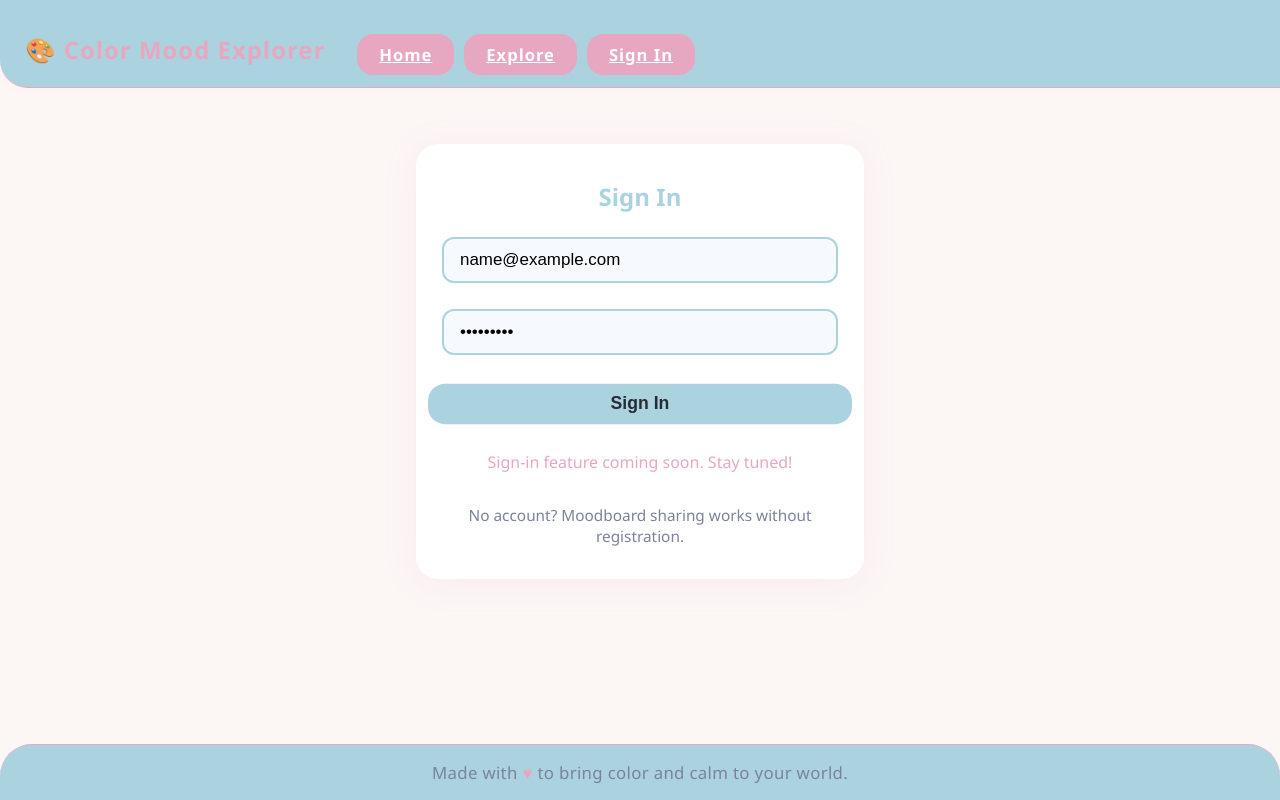
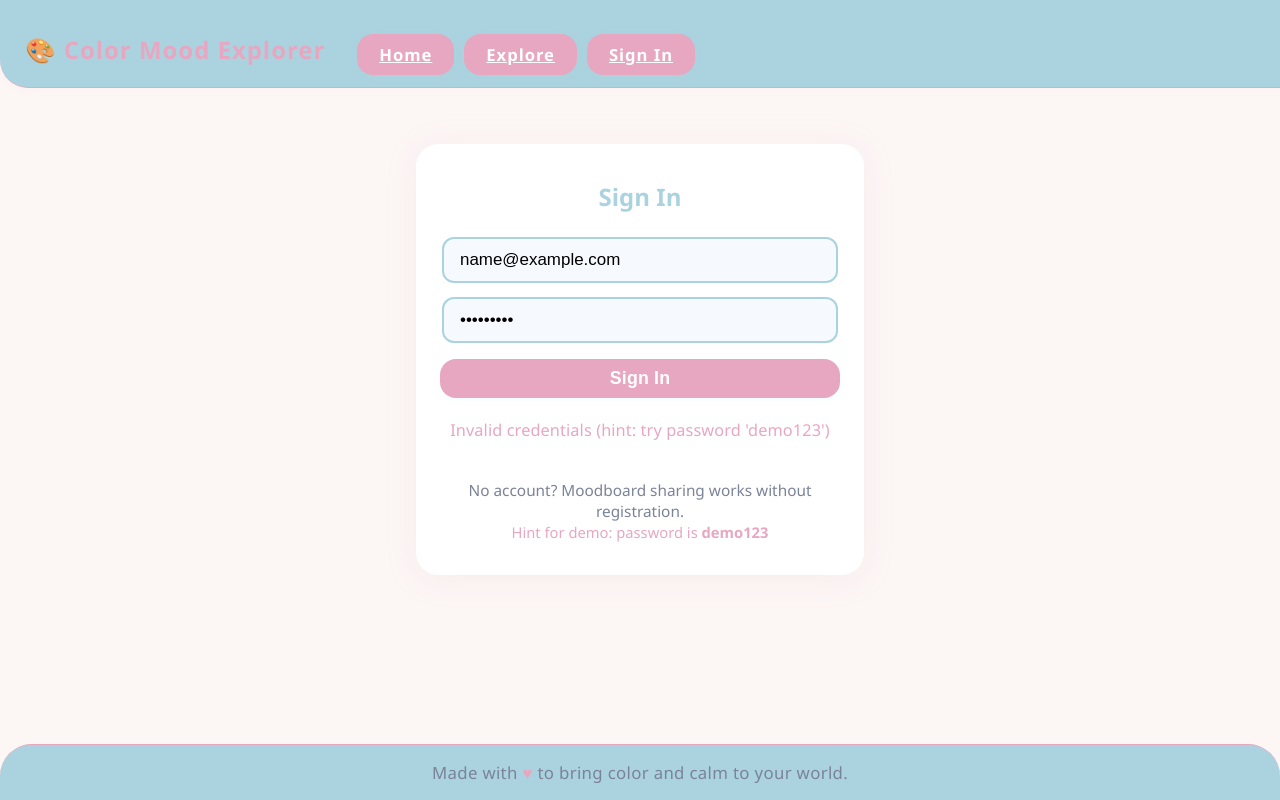
Before and after one commit to Workflow-Manager-admin/serenehue-mood--art-explorer-105425-7343c845, a React (Create React App) app in the folder frontend_react/: page /signin in a window 1280 px wide. Both pictures are taken after typing "name@example.com", "Sample123" into the empty fields and a click on the button "Sign In". Shown: the top 800 px of the page. Built offline with nearby package versions, Linux system fonts and the light colour scheme; the HTML template or start-up script is replaced by a standard one.

Commit message:
CheckPoint

```diff
--- a/frontend_react/src/pages/SignIn.js
+++ b/frontend_react/src/pages/SignIn.js
@@ -1,27 +1,108 @@
-import React, { useState } from "react";
+import React, { useState, useRef } from "react";
+
+// Simple email format regex
+const EMAIL_REGEX = /^[^\s@]+@[^\s@]+\.[^\s@]+$/;
 
 // PUBLIC_INTERFACE
 function SignIn() {
   /**
-   * Minimal Sign In page: username/email and password fields
+   * Enhanced Sign In page: full state management, validation, loading, and user feedback,
+   * with mock authentication logic and calming UI/UX.
    */
 
+  // Form states
   const [email, setEmail] = useState("");
   const [password, setPassword] = useState("");
+  // Per-field error messages
+  const [emailError, setEmailError] = useState("");
+  const [pwError, setPwError] = useState("");
+  // Loading and general auth state
+  const [loading, setLoading] = useState(false);
+  const [formState, setFormState] = useState("idle"); // idle | submitting | success | error
   const [msg, setMsg] = useState("");
+  // Used for focus management after submit
+  const emailRef = useRef(null);
+  const pwRef = useRef(null);
 
-  function handleSubmit(e) {
+  // Validate fields and return boolean
+  function validateFields() {
+    let valid = true;
+    // Email required and valid
+    if (!email.trim()) {
+      setEmailError("Email is required");
+      valid = false;
+      emailRef.current && emailRef.current.focus();
+    } else if (!EMAIL_REGEX.test(email.trim())) {
+      setEmailError("Enter a valid email address");
+      valid = false;
+      emailRef.current && emailRef.current.focus();
+    } else {
+      setEmailError("");
+    }
+    // Password required
+    if (!password) {
+      setPwError("Password is required");
+      if (valid && pwRef.current) pwRef.current.focus();
+      valid = false;
+    } else if (password.length < 4) {
+      setPwError("Password must be at least 4 characters");
+      if (valid && pwRef.current) pwRef.current.focus();
+      valid = false;
+    } else {
+      setPwError("");
+    }
+    return valid;
+  }
+
+  // Mock sign-in logic
+  function mockAuthenticate(email, password) {
+    // For demo: only allow `user@example.com`/`demo123`
+    return new Promise((resolve, reject) => {
+      setTimeout(() => {
+        // Demo: accept any email with password 'demo123', or simulate basic match
+        if (password === "demo123") {
+          resolve({ status: "success", user: { email } });
+        } else {
+          reject({ status: "fail", message: "Invalid credentials (hint: try password 'demo123')" });
+        }
+      }, 1200);
+    });
+  }
+
+  async function handleSubmit(e) {
     e.preventDefault();
-    // Dummy demo of login (no backend yet)
-    if (!email || !password) {
-      setMsg("Please enter both fields.");
+    setMsg("");
+    setFormState("idle");
+    setLoading(false);
+    setPwError(""); setEmailError("");
+
+    if (!validateFields()) {
+      setFormState("error");
+      setMsg(""); // Field-specific errors shown above
       return;
     }
-    setMsg("Sign-in feature coming soon. Stay tuned!");
+
+    setLoading(true);
+    setFormState("submitting");
+    // Simulate async sign-in (mock api)
+    try {
+      const res = await mockAuthenticate(email, password);
+      setFormState("success");
+      setMsg("Welcome! You signed in successfully. (This is a demo.)");
+      // Optionally clear fields
+      // setEmail(""); setPassword("");
+    } catch (err) {
+      setFormState("error");
+      setMsg(err.message || "Authentication failed");
+    } finally {
+      setLoading(false);
+    }
   }
 
+  // Accessibility: show aria-live feedback on msg, and per-error aria-describedby
   return (
-    <div style={{
+    <div
+      style={{
         maxWidth: "400px",
         margin: "3.5rem auto 0",
         background: "var(--info-card-bg)",
@@ -29,48 +110,164 @@ function SignIn() {
         padding: "36px 24px 32px 24px",
         boxShadow: "0 4px 32px 0 rgba(231,167,193,0.13)",
         textAlign: "center"
+      }}
+      aria-label="Sign In Form Section"
+    >
+      <h2 style={{
+        color: "var(--app-primary)",
+        marginTop: 0,
+        marginBottom: "16px",
+        fontWeight: 700
       }}>
-      <h2 style={{color: "var(--app-primary)", marginTop: 0, marginBottom: "16px", fontWeight: 700}}>Sign In</h2>
-      <form onSubmit={handleSubmit} style={{display: "flex", flexDirection: "column", alignItems: "center"}}>
+        Sign In
+      </h2>
+      <form
+        onSubmit={handleSubmit}
+        noValidate
+        style={{
+          display: "flex",
+          flexDirection: "column",
+          alignItems: "center"
+        }}
+        aria-describedby="signin-desc"
+      >
         <input
+          ref={emailRef}
           type="email"
           value={email}
           autoComplete="username"
           placeholder="Email"
           style={{
-            margin: "8px 0 18px 0",
+            margin: "8px 0 6px 0",
             fontSize: "1.06em",
             background: "#f6fafe",
             borderRadius: "12px",
             padding: "11px 16px",
-            border: "2px solid var(--app-primary)",
-            width: "90%"
+            border: `2px solid ${emailError ? "var(--app-accent)" : "var(--app-primary)"}`,
+            width: "90%",
+            outline: emailError ? "2.5px solid var(--app-accent)" : "none",
+            boxShadow: emailError ? "0 2px 10px 0 rgba(231,167,193,0.09)" : "none",
+            transition: "border .19s"
           }}
-          onChange={e => setEmail(e.target.value)}
+          aria-label="Email address"
+          aria-required="true"
+          aria-invalid={!!emailError}
+          aria-describedby={emailError ? "email-err" : undefined}
+          onChange={e => { setEmail(e.target.value); setEmailError(""); }}
+          disabled={loading}
         />
+        {emailError && (
+          <div id="email-err" role="alert" style={{
+            color: "var(--app-accent)",
+            marginBottom: 4,
+            fontSize: ".98em"
+          }}>
+            {emailError}
+          </div>
+        )}
         <input
+          ref={pwRef}
           type="password"
           value={password}
           autoComplete="current-password"
           placeholder="Password"
           style={{
-            margin: "8px 0 22px 0",
+            margin: "8px 0 6px 0",
             fontSize: "1.06em",
             background: "#f6fafe",
             borderRadius: "12px",
             padding: "11px 16px",
-            border: "2px solid var(--app-primary)",
-            width: "90%"
+            border: `2px solid ${pwError ? "var(--app-accent)" : "var(--app-primary)"}`,
+            width: "90%",
+            outline: pwError ? "2.5px solid var(--app-accent)" : "none",
+            boxShadow: pwError ? "0 2px 10px 0 rgba(231,167,193,0.09)" : "none",
+            transition: "border .19s"
           }}
-          onChange={e => setPassword(e.target.value)}
+          aria-label="Password"
+          aria-required="true"
+          aria-invalid={!!pwError}
+          aria-describedby={pwError ? "pw-err" : undefined}
+          onChange={e => { setPassword(e.target.value); setPwError(""); }}
+          disabled={loading}
         />
-        <button type="submit" className="btn btn-accent" style={{width: "100%", margin: "8px 0"}}>
-          Sign In
+        {pwError && (
+          <div id="pw-err" role="alert" style={{
+            color: "var(--app-accent)",
+            marginBottom: 5,
+            fontSize: ".98em"
+          }}>
+            {pwError}
+          </div>
+        )}
+        <button
+          type="submit"
+          className="btn btn-accent"
+          style={{
+            width: "100%",
+            margin: "10px 0 2px 0",
+            letterSpacing: ".01em",
+            fontSize: "1.11em",
+            opacity: loading ? 0.7 : 1,
+            cursor: loading ? "not-allowed" : "pointer",
+            pointerEvents: loading ? "none" : "auto"
+          }}
+          disabled={loading}
+          aria-busy={loading}
+        >
+          {loading ? "Signing In..." : "Sign In"}
         </button>
       </form>
-      {msg && <div style={{marginTop: "20px", color: "var(--app-accent)", fontWeight: 500, fontSize: "1em"}}>{msg}</div>}
-      <div style={{marginTop: "32px", fontSize: "0.96em", color: "var(--text-secondary)"}}>
-        No account? Moodboard sharing works without registration.
+      {/* General user feedback (aria-live for accessibility) */}
+      <div
+        style={{
+          marginTop: "19px",
+          minHeight: "29px",
+          color:
+            formState === "success"
+              ? "var(--app-primary)"
+              : formState === "error"
+              ? "var(--app-accent)"
+              : "var(--text-secondary)",
+          fontWeight: 500,
+          fontSize: "1.02em",
+          letterSpacing: ".006em"
+        }}
+        aria-live="assertive"
+      >
+        {msg && (
+          <span>
+            {msg}
+          </span>
+        )}
+      </div>
+      {formState === "success" && (
+        <div
+          style={{
+            marginTop: "24px",
+            color: "var(--app-primary)",
+            background: "rgba(171,211,223,0.11)",
+            borderRadius: "12px",
+            padding: "12px",
+            fontSize: ".99em",
+            boxShadow: "0 1px 4px 0 rgba(173,211,223,0.04)"
+          }}
+          role="status"
+          aria-live="polite"
+        >
+          💡 Sign-in is not wired to any real backend.
+        </div>
+      )}
+      <div style={{
+        marginTop: "32px",
+        fontSize: "0.96em",
+        color: "var(--text-secondary)"
+      }}
+      id="signin-desc"
+      >
+        No account? Moodboard sharing works without registration.<br />
+        <span style={{ fontSize: ".96em", color: "var(--app-accent)" }}>
+          Hint for demo: password is <strong>demo123</strong>
+        </span>
       </div>
     </div>
   );
```
Also changed, not shown: 1 other file (tests, documents, lock files or other folders). Lines whose indentation alone changed are shown as unchanged.
